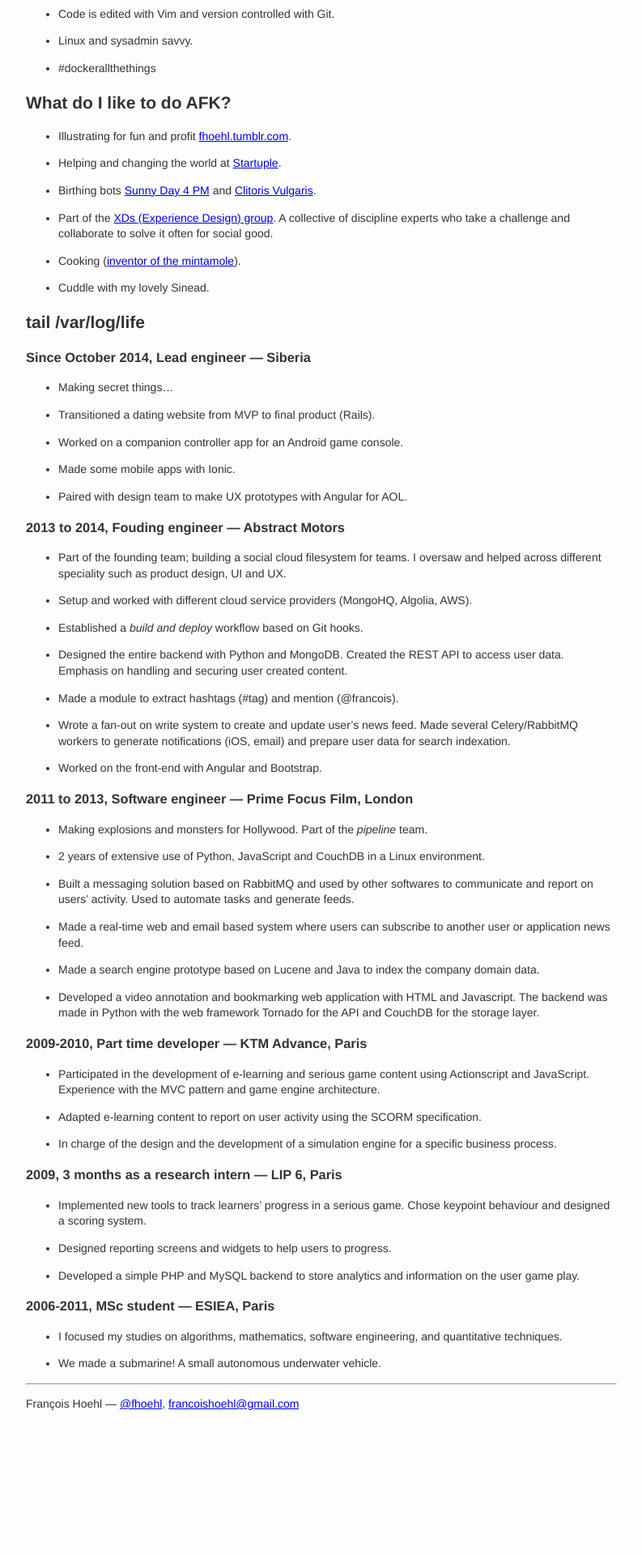
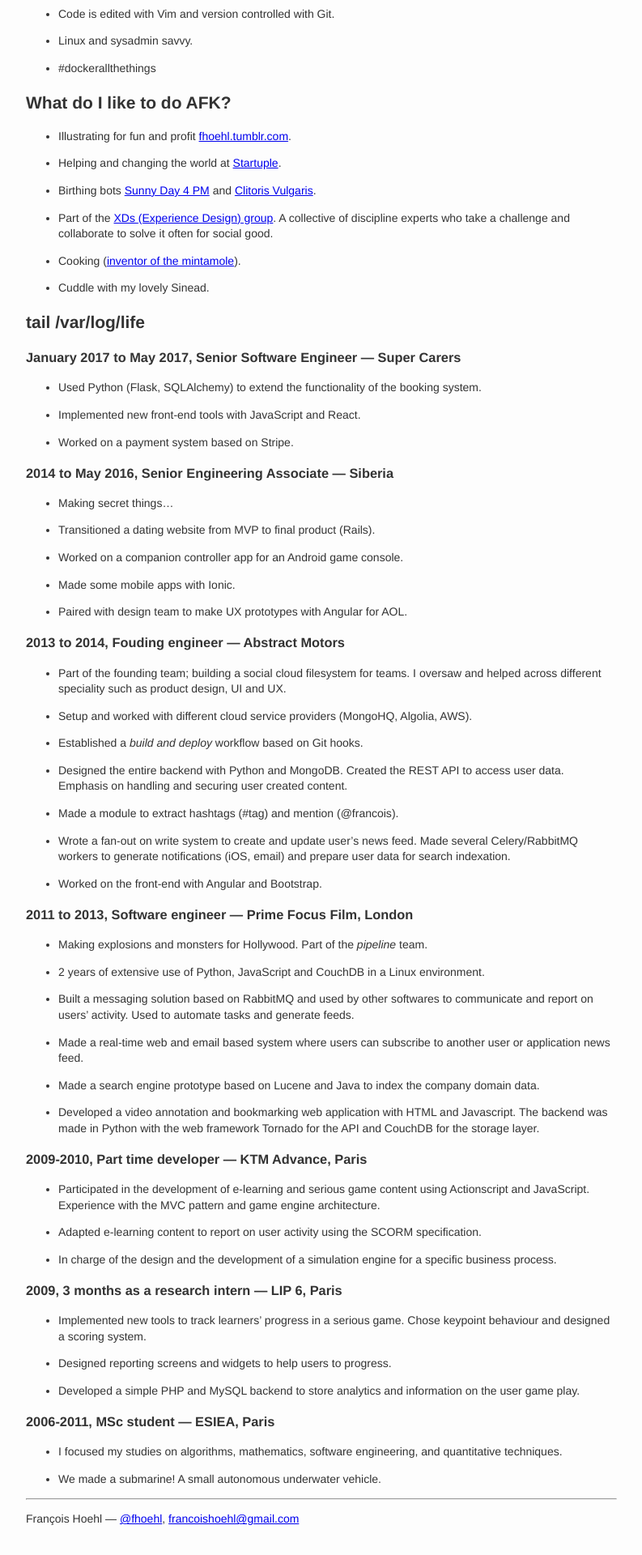
Before and after one commit to fhoehl/fhoehl.github.io, a Jekyll site: the page cv.html, which Jekyll copies as it is, in a window 1280 px wide. Shown: the part 1102-3022 px from the top of the page at 81% size, without its empty margins (243-1036 px from the left). Built offline with Jekyll 4.4.1, drawn with Linux system fonts in a browser that asks for light colours; before the commit the page ends 2880 px from its top, so only the background shows below that.

Commit message:
Update CV

```diff
--- a/cv.html
+++ b/cv.html
@@ -31,9 +31,7 @@
     a:link:after { content: " - " attr(href) ""; }
     a:link { color: black; text-decoration: none; }
 
-    pre {
-      display: none;
-    }
+    .page-break { display: block; page-break-before: always; }
   }
   </style>
 </head>
@@ -88,6 +86,8 @@
 <li><p>Linux and sysadmin savvy.</p></li>
 <li><p>#dockerallthethings</p></li>
 </ul>
+<div class="page-break" />
+
 <h2 id="what-do-i-like-to-do-afk">What do I like to do AFK?</h2>
 <ul>
 <li><p>Illustrating for fun and profit <a href="http://fhoehl.tumblr.com">fhoehl.tumblr.com</a>.</p></li>
@@ -98,7 +98,13 @@
 <li><p>Cuddle with my lovely Sinead.</p></li>
 </ul>
 <h2 id="tail-varloglife">tail /var/log/life</h2>
-<h3 id="since-october-2014-lead-engineer-siberia">Since October 2014, Lead engineer — Siberia</h3>
+<h3 id="january-2017-to-may-2017-senior-software-engineer-super-carers">January 2017 to May 2017, Senior Software Engineer — Super Carers</h3>
+<ul>
+<li><p>Used Python (Flask, SQLAlchemy) to extend the functionality of the booking system.</p></li>
+<li><p>Implemented new front-end tools with JavaScript and React.</p></li>
+<li><p>Worked on a payment system based on Stripe.</p></li>
+</ul>
+<h3 id="to-may-2016-senior-engineering-associate-siberia">2014 to May 2016, Senior Engineering Associate — Siberia</h3>
 <ul>
 <li><p>Making secret things…</p></li>
 <li><p>Transitioned a dating website from MVP to final product (Rails).</p></li>
@@ -125,6 +131,8 @@
 <li><p>Made a search engine prototype based on Lucene and Java to index the company domain data.</p></li>
 <li><p>Developed a video annotation and bookmarking web application with HTML and Javascript. The backend was made in Python with the web framework Tornado for the API and CouchDB for the storage layer.</p></li>
 </ul>
+<div class="page-break" />
+
 <h3 id="part-time-developer-ktm-advance-paris">2009-2010, Part time developer — KTM Advance, Paris</h3>
 <ul>
 <li><p>Participated in the development of e-learning and serious game content using Actionscript and JavaScript. Experience with the MVC pattern and game engine architecture.</p></li>
```
Also changed, not shown: other parts of cv.html (+1 -6 lines).
